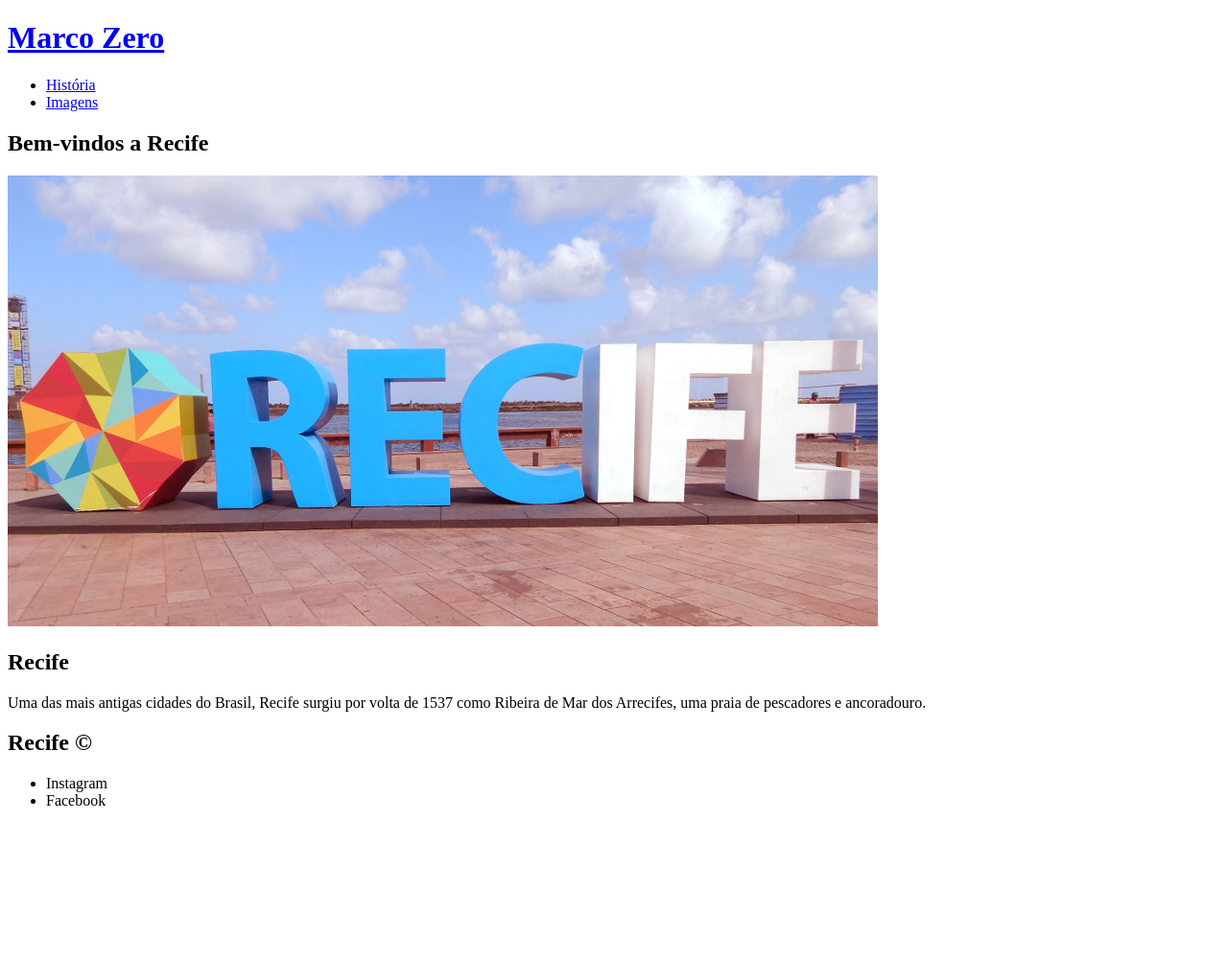
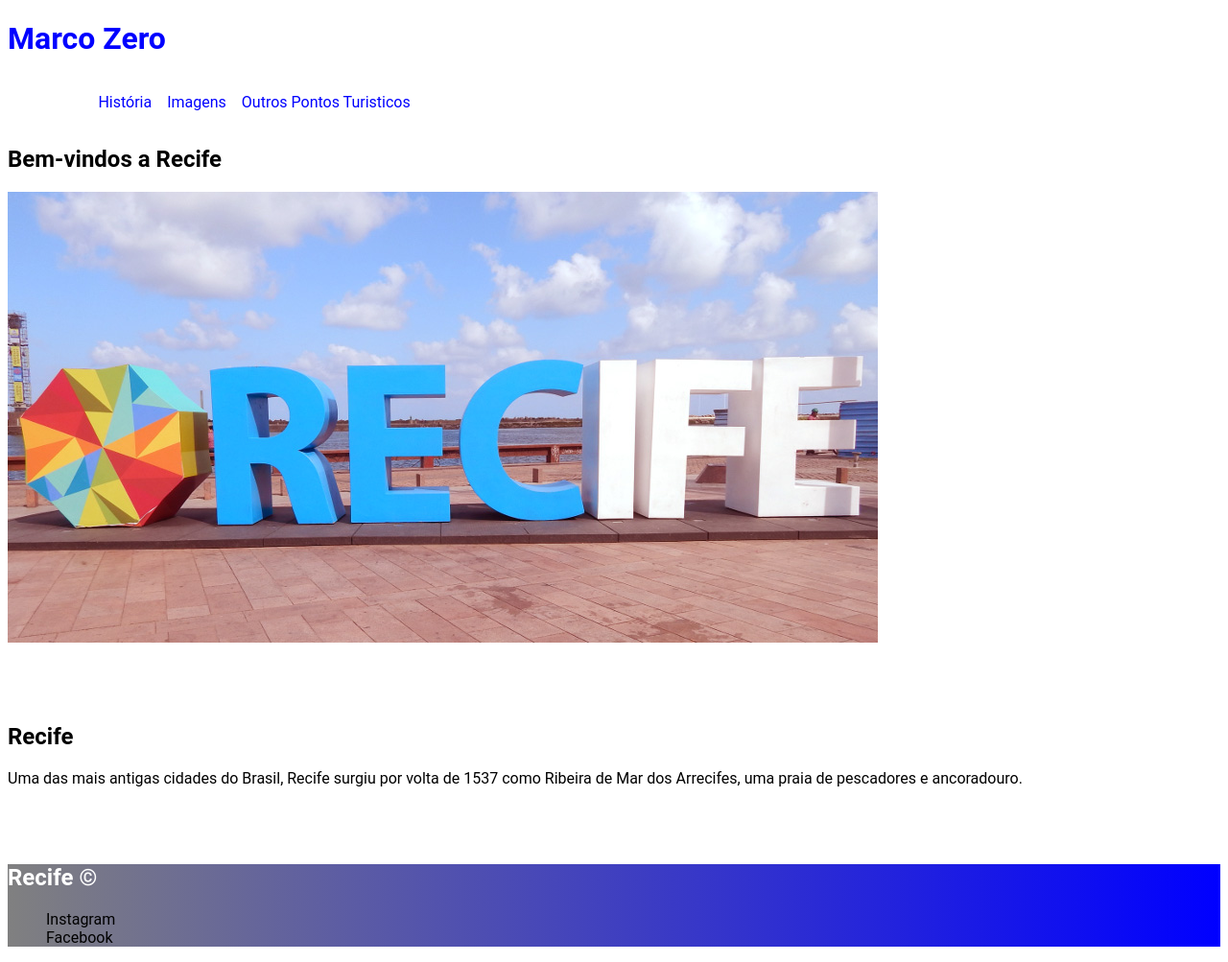
Before and after one commit to rafatrevia/Marco-Zero, a plain HTML site: page index.html in a window 1280 px wide. Shown: the whole page at 96% size. Before the commit the page ends 860 px from the top, so only its background shows below. Drawn offline with Linux system fonts and the light colour scheme.

Commit message:
adiciona arquivos

```diff
--- a/index.html
+++ b/index.html
@@ -4,6 +4,7 @@
     <meta charset="UTF-8">
     <meta name="viewport" content="width=device-width, initial-scale=1.0">
     <title>Recife</title>
+    <link rel="stylesheet" href="style.css">
 </head>
 <body>
     <reader>
@@ -15,6 +16,9 @@
                     </li>
                     <li>
                         <a href="./Imagens.html">Imagens</a>
+                    </li>
+                    <li>
+                        <a href="./Outros Pontos Turisticos.html">Outros Pontos Turisticos</a>
                     </li>
                 </ul>
             </nav>
--- /dev/null
+++ b/style.css
@@ -0,0 +1,65 @@
+* {
+    margin: 40;
+    padding: 20;
+    box-sizing: border-box;
+  }
+
+  :root {
+    font-size: 100%;
+    --nav-bg-color: #121212;
+    --nav-text-color: white;
+    --button-bg-color: #0052CE;
+    --button-text-color: white;
+  }
+
+  body{
+    font-size: 1,6rem;
+    font-family: 'Roboto';
+    background-color: white;
+  }
+
+  a{
+    text-decoration: none;
+    color: blue;
+  }
+
+  ul{
+    text-decoration: none;
+    color: black
+  }
+
+  nav {
+    display: flex;
+    justify-content:baseline
+    align-items: center;
+    padding: 0 2.4rem;
+  }
+
+  ul {
+    display: flex;
+    list-style: none;
+    gap: 1rem;
+  }
+
+  section{
+    margin-top: 5rem;
+    margin-bottom: 5rem;
+  }
+
+  section p{
+    display: flex;
+    flex-wrap: wrap;
+  }
+
+  footer {
+    margin: 0;
+    padding: 0;
+    font-size: 1rem;
+    color: white;
+    background-image: linear-gradient(to right, gray, blue);
+  }
+
+  footer ul {
+    float: center;
+    display: table;
+  }
```
Also changed, not shown: História.html (+3 -0 lines), Imagens.html (+3 -0 lines).
